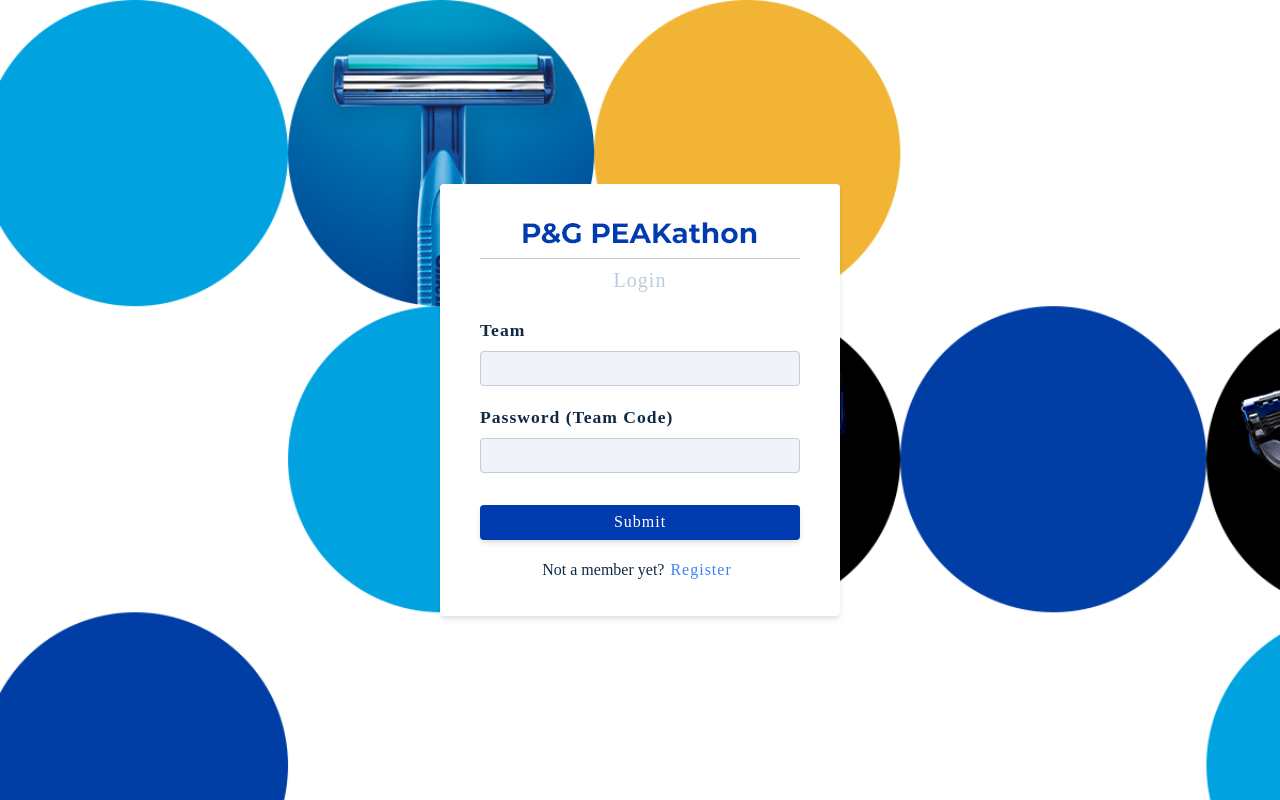
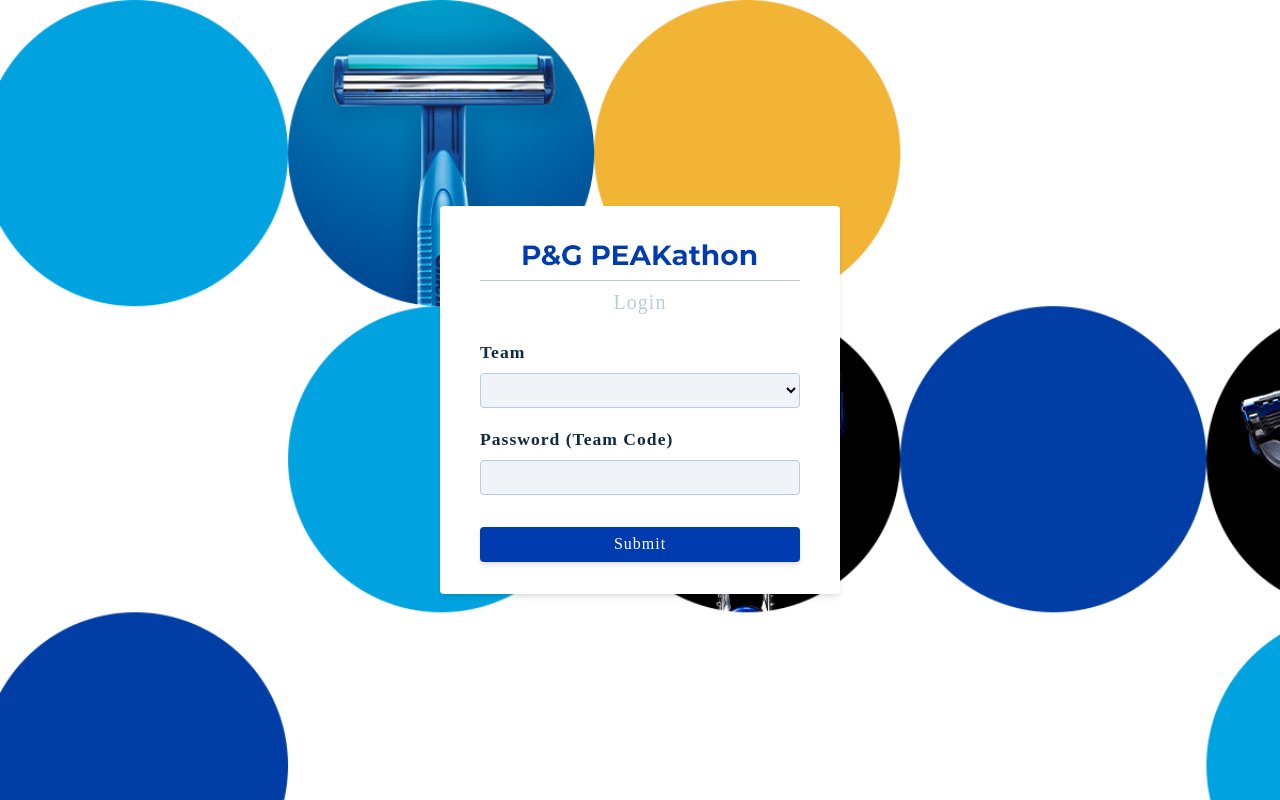
Before and after one commit to dklee159/pg_final, a React (Create React App) app in the folder client/: page /landing/1 in a window 1280 px wide. Built offline with nearby package versions, Linux system fonts and the light colour scheme.

Commit message:
landing page fix

```diff
--- a/client/src/features/player/playerSlice.js
+++ b/client/src/features/player/playerSlice.js
@@ -56,7 +56,7 @@
         state.isLoading = false;
         state.player = player;
         addPlayerToLocalStorage(player);
-        toast.success(`Hello There ${player.name}`);
+        toast.success(`Hello There ${player.team}`);
       })
       .addCase(registerPlayer.rejected, (state, { payload }) => {
         state.isLoading = false;
--- a/client/src/pages/Landing.js
+++ b/client/src/pages/Landing.js
@@ -30,9 +30,9 @@
     setValues({ ...values, [name]: value });
   };
 
-  const toggleMember = () => {
-    setValues({ ...values, isMember: !values.isMember });
-  };
+  // const toggleMember = () => {
+  //   setValues({ ...values, isMember: !values.isMember });
+  // };
 
   const onSubmit = (e) => {
     e.preventDefault();
@@ -62,19 +62,19 @@
         <hr />
         <h5>Login</h5>
         {/* team field */}
-        <FormRow type="team" name="team" value={values.team} handleChange={handleChange} />
-        {/* <FormRowSelect name="team" value={values.team} handleChange={handleChange} list={["", ...values.teamOptions]} /> */}
+        {/* <FormRow type="team" name="team" value={values.team} handleChange={handleChange} /> */}
+        <FormRowSelect name="team" value={values.team} handleChange={handleChange} list={["", ...values.teamOptions]} />
         {/* password field */}
         <FormRow type="password" name="password" value={values.password} handleChange={handleChange} labelText="Password (Team Code)" />
         <button type="submit" className="btn btn-block" disabled={isLoading}>
           {isLoading ? "loading..." : "submit"}
         </button>
-        <p>
+        {/* <p>
           {values.isMember ? "Not a member yet?" : "Already a member?"}
           <button type="button" onClick={toggleMember} className="member-btn">
             {values.isMember ? "Register" : "Login"}
           </button>
-        </p>
+        </p> */}
       </form>
     </Wrapper>
   );
```
Also changed, not shown: 9 other files (tests, documents, lock files or other folders).
